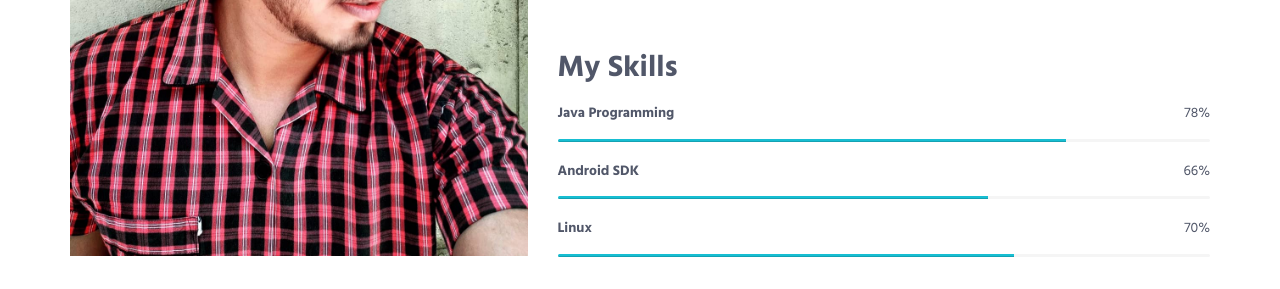
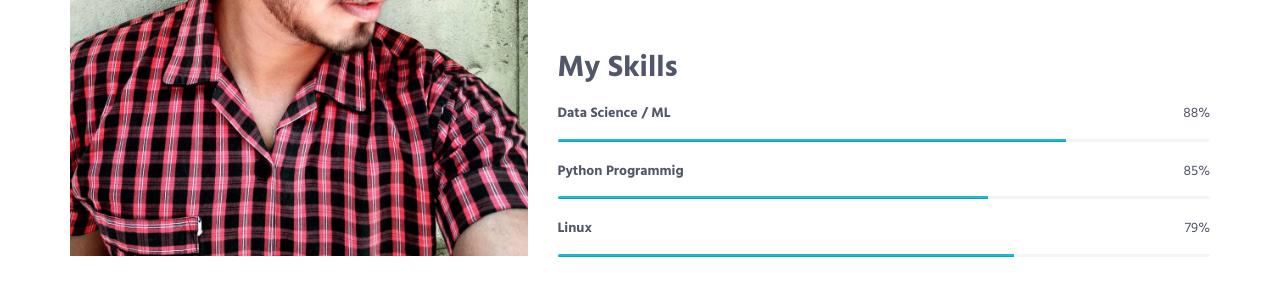
Before and after one commit to prashantlv/prashantlv.github.io, a plain HTML site: page index.html in a window 1280 px wide. Shown: the part 1036-1325 px from the top of the page. Drawn offline with Linux system fonts and the light colour scheme.

Commit message:
Skills update.

```diff
--- a/index.html
+++ b/index.html
@@ -119,19 +119,19 @@ I use Kali-Linux and believe in sharing knowledge. Apart from this, I am passion
                         <h2>My Skills</h2>
                         <!-- Progress Box -->
                         <div class="progress-box">
-                            <h5>Java Programming <span class="color-heading pull-right">78%</span></h5>
+                            <h5>Data Science / ML <span class="color-heading pull-right">88%</span></h5>
                             <div class="progress">
                                 <div class="progress-bar bg-color-base" role="progressbar" data-width="78"></div>
                             </div>
                         </div>
                         <div class="progress-box">
-                            <h5>Android SDK <span class="color-heading pull-right">66%</span></h5>
+                            <h5>Python Programmig <span class="color-heading pull-right">85%</span></h5>
                             <div class="progress">
                                 <div class="progress-bar bg-color-base" role="progressbar" data-width="66"></div>
                             </div>
                         </div>
                         <div class="progress-box">
-                            <h5>Linux <span class="color-heading pull-right">70%</span></h5>
+                            <h5>Linux <span class="color-heading pull-right">79%</span></h5>
                             <div class="progress">
                                 <div class="progress-bar bg-color-base" role="progressbar" data-width="70"></div>
                             </div>
```
